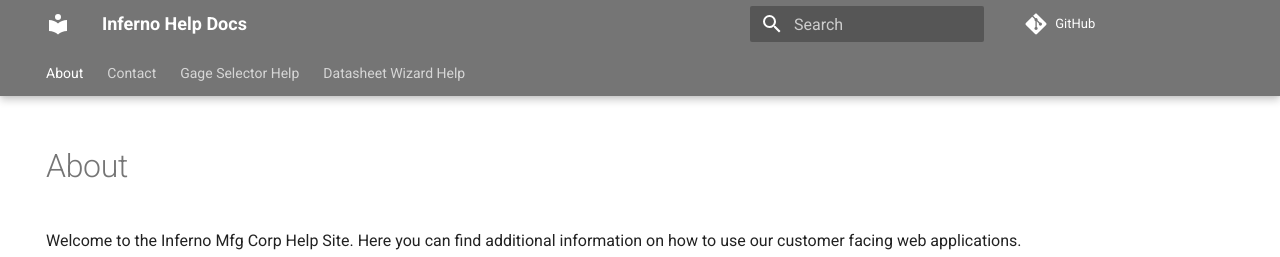
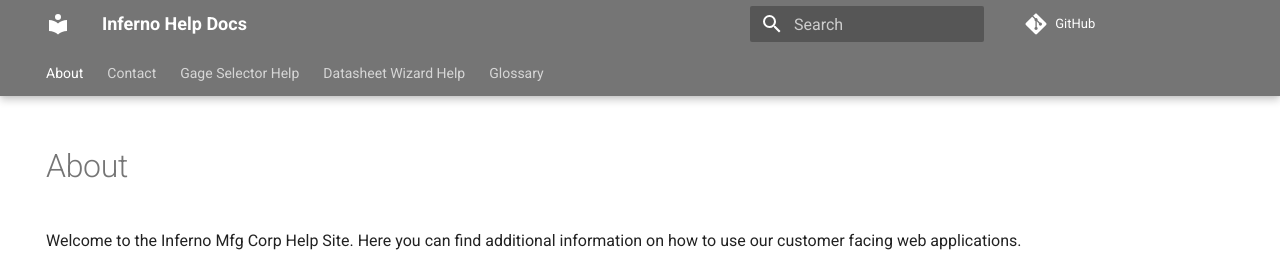
Before and after one commit to InfernoMfg/help-docs, an MkDocs documentation site: the page built from docs/index.md, in a window 1280 px wide. Shown: the top 257 px of the page. Built offline with MkDocs 1.6.1 and Material for MkDocs 9.7.7, drawn with Linux system fonts in a browser that asks for light colours; comment, search, counter and statistics services are not loaded.

Commit message:
added glossary to navigation

```diff
--- a/mkdocs.yml
+++ b/mkdocs.yml
@@ -10,6 +10,7 @@ nav:
     - Contact: 'contact.md'
     - 'Gage Selector Help': 'gage-selector.md'
     - 'Datasheet Wizard Help': 'datasheet-wizard.md'
+    - Glossary: 'glossary.md'
 
 markdown_extensions:
   - admonition
```
